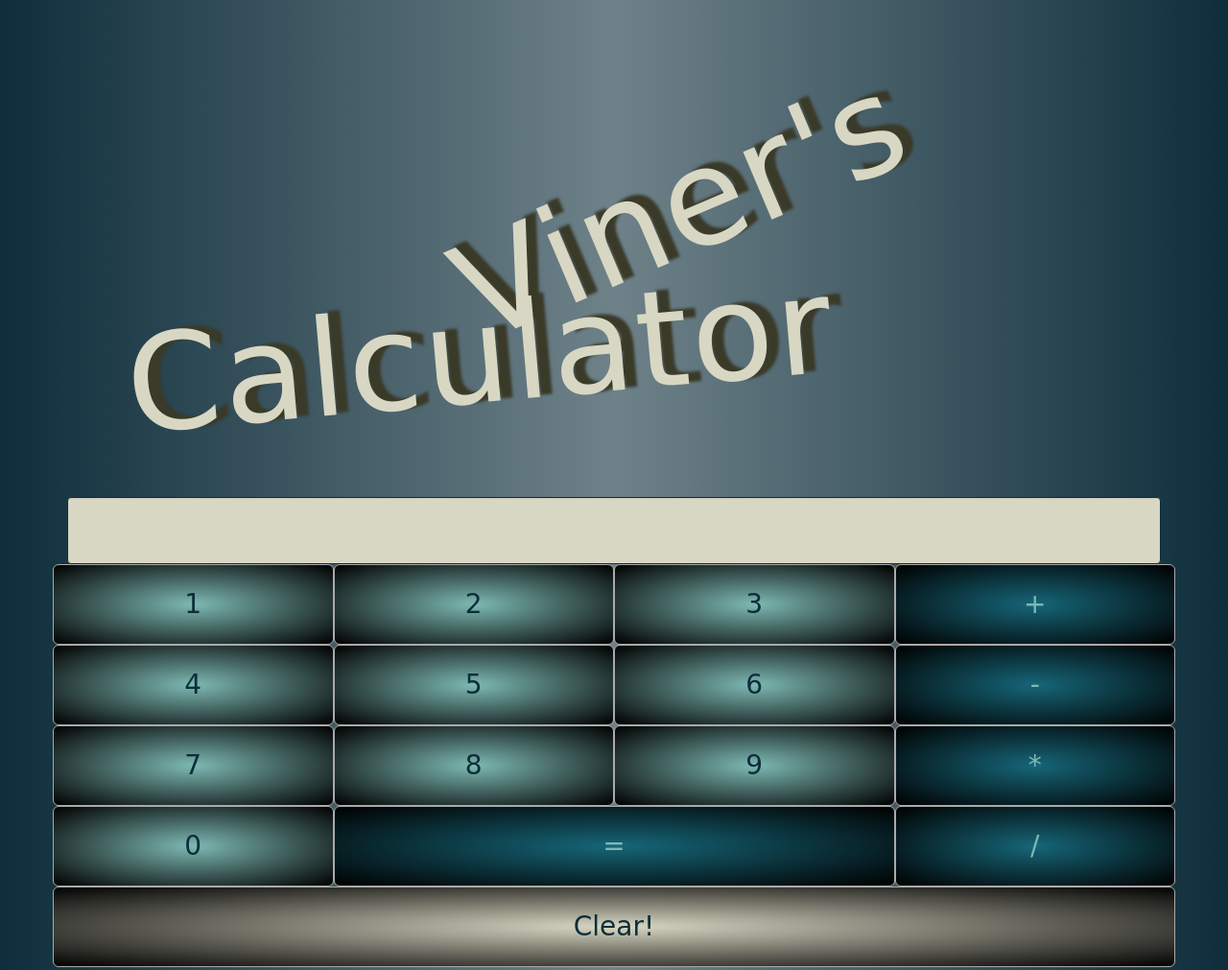
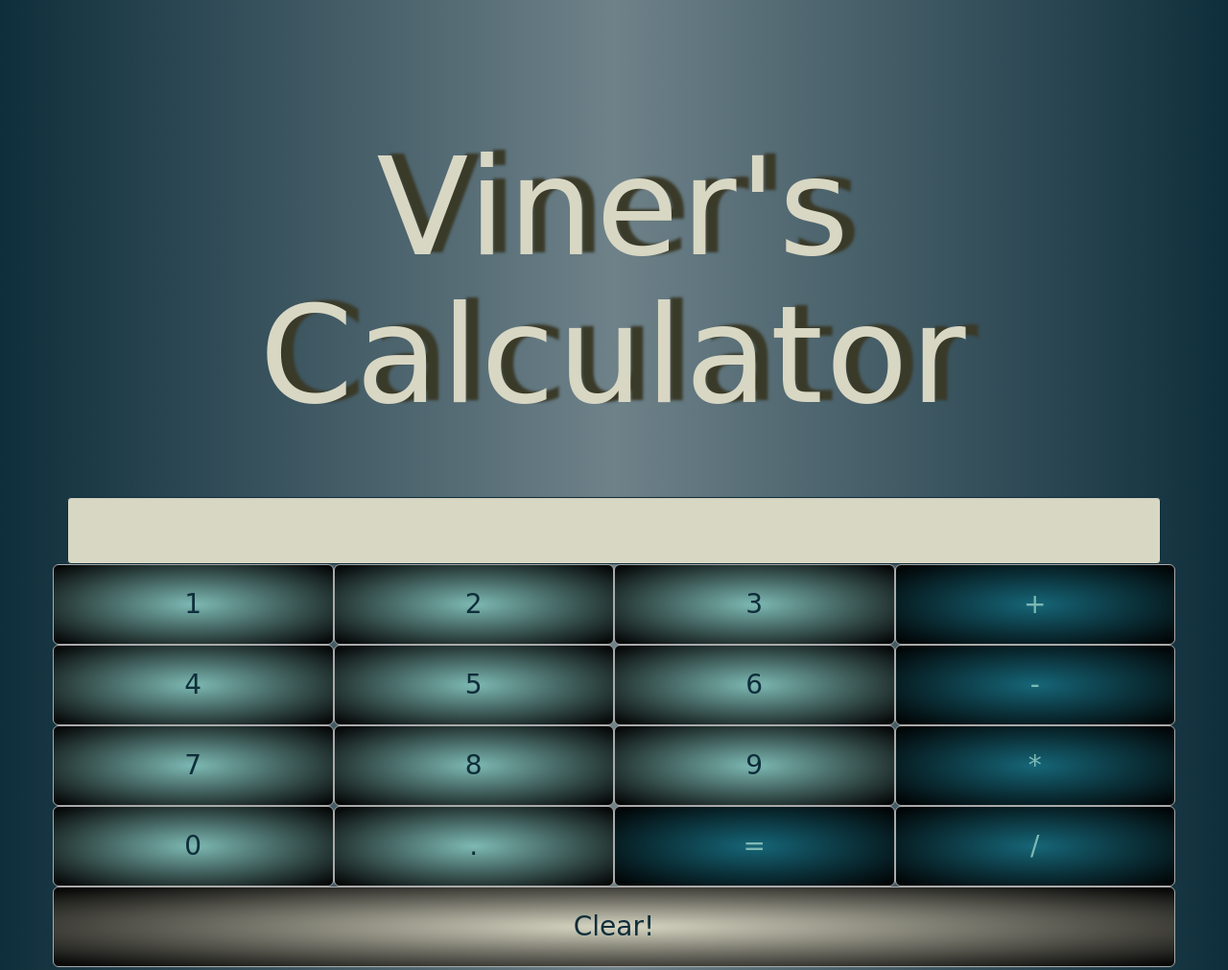
Before and after one commit to natac13/calculator-viner, a website: page index.html in a window 1280 px wide. Shown: the top 1011 px of the page at 96% size. Drawn offline with Linux system fonts and the light colour scheme; a web font is replaced by a local one.

Commit message:
added in decimal

```diff
--- a/css/main.css
+++ b/css/main.css
@@ -14,7 +14,6 @@ header h1 {
     color: #D8D7C3;
     margin-top: 1em;
     margin-bottom: 0.5em;
-    position: relative;
     letter-spacing: 0.02em;
 }
 
@@ -23,19 +22,11 @@ header h1 {
 }
 
 .left {
-    position: relative;
-    left: 0.5em;
-    display: inline-block;
-    -webkit-transform: rotate(-23deg);
-            transform: rotate(-23deg);
+
 }
 
 .right {
-    position: relative;
-    left: -1em;
-    display: inline-block;
-    -webkit-transform: rotate(-5deg);
-            transform: rotate(-5deg);
+
 }
 
 
--- a/index.html
+++ b/index.html
@@ -4,6 +4,7 @@
     <meta charset="utf-8">
     <meta http-equiv="X-UA-Compatible" content="IE=edge">
     <meta name="viewport" content="width=device-width, initial-scale=1">
+    <meta name="author" content="Sean Campbell">
     <!-- The above 3 meta tags *must* come first in the head; any other head
       content must come *after* these tags -->
     <title>Viner's Calculator</title>
@@ -76,7 +77,9 @@
           <div class="form-group">
             <button class="btn btn-lg btn-primary col-xs-3 digit" value="0"
               name="0">0</button>
-            <button class="btn btn-lg btn-info col-xs-6 equal">=</button>
+            <button class="btn btn-lg btn-primary col-xs-3 digit" value="."
+              name=".">.</button>
+            <button class="btn btn-lg btn-info col-xs-3 equal">=</button>
             <button class="btn btn-lg btn-info col-xs-3 operator"
               value="/">/</button>
           </div>
--- a/js/main.js
+++ b/js/main.js
@@ -10,13 +10,14 @@ $(document).ready(function() {
         e.preventDefault();
         $display.val('');
         numbers = [];
-    })
+    });
 
     $cal.on('click', '.digit', function(e) {
         e.preventDefault();
 
         var numStr = $(this).val().toString(); // for display adding
         console.log(numStr);
+        if(numStr === '.' && !$display.val()) { numStr = '0.';}
         var oldNum = $display.val() || '';
         $display.val(oldNum + numStr);
     });
--- a/package.json
+++ b/package.json
@@ -1,6 +1,6 @@
 {
   "name": "calculator",
-  "version": "1.0.0",
+  "version": "1.0.1",
   "description": "simple calculator",
   "main": "index.js",
   "scripts": {
@@ -12,7 +12,6 @@
     "babel-eslint": "^4.1.1",
     "bootstrap": "^3.3.5",
     "eslint": "^1.3.1",
-    "font-awesome": "^4.4.0",
     "jquery": "^2.1.4"
   }
 }
```
